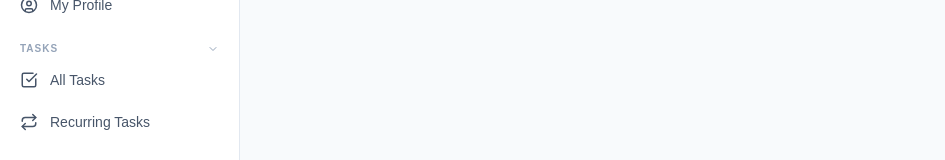
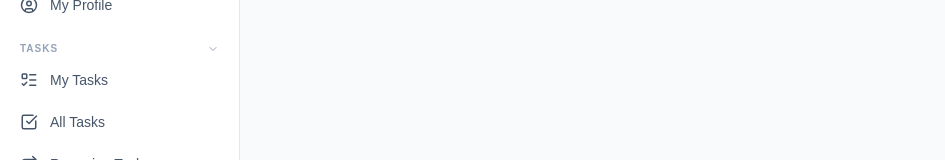
Before and after one commit to NIKHIL-MISHRA-COAT/Dgaj-Staffos, a Next.js app in the folder staffos/: page /firm-reports in a window 1280 px wide. Shown: the part 278-438 px from the top of the page, without its empty margins (0-945 px from the left). Built offline with nearby package versions, Linux system fonts and the light colour scheme; no server answers.

Commit message:
task update

```diff
--- a/staffos/src/components/Sidebar.tsx
+++ b/staffos/src/components/Sidebar.tsx
@@ -33,7 +33,7 @@ const navItems: NavItem[] = [
   { id: 'nav-payroll', label: 'Payroll', icon: Wallet, href: '/payroll', group: 'core' },
   { id: 'nav-profile', label: 'My Profile', icon: UserCircle, href: '/employee-profile', group: 'core' },
 
-  // { id: 'nav-my-tasks', label: 'My Tasks', icon: ListTodo, href: '/all-tasks', group: 'tasks' },
+  { id: 'nav-my-tasks', label: 'My Tasks', icon: ListTodo, href: '/my-tasks', group: 'tasks' },
   { id: 'nav-all-tasks', label: 'All Tasks', icon: CheckSquare, href: '/all-tasks', group: 'tasks' },
   { id: 'nav-task-analytics', label: 'Task Analytics', icon: PieChart, href: '/task-analytics', group: 'tasks', managerOnly: true },
   { id: 'nav-recurring-tasks', label: 'Recurring Tasks', icon: Repeat, href: '/recurring-tasks', group: 'tasks' },
```
